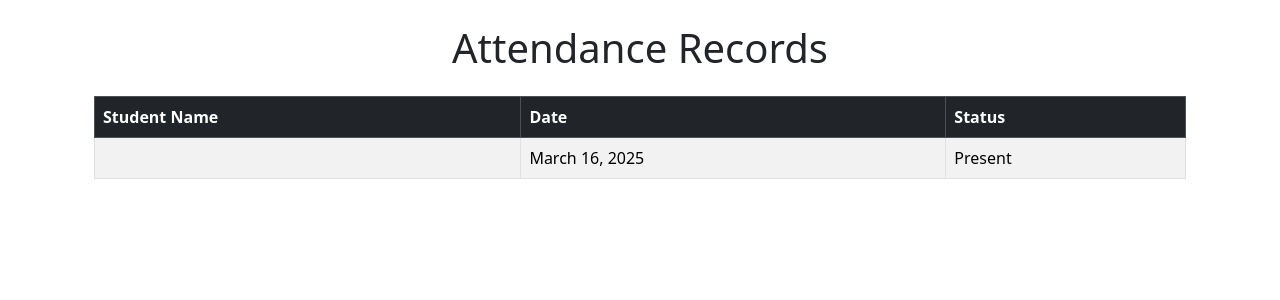
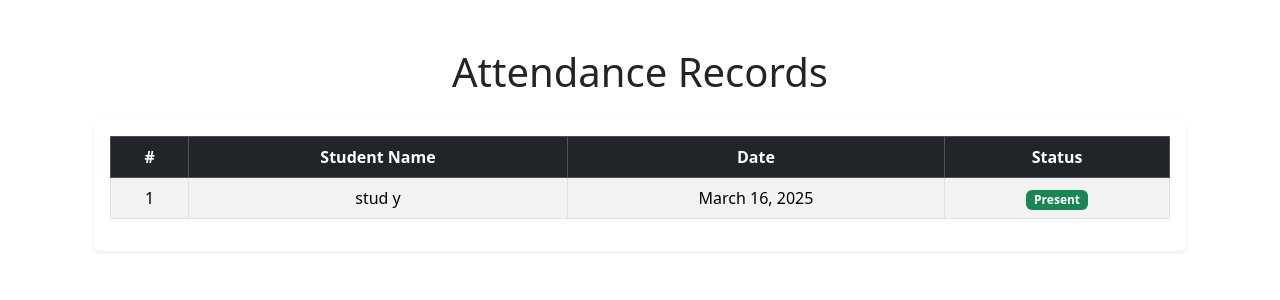
Before and after one commit to raj-vyadav/Django-Proj, a Django app: page /attendance in a window 1280 px wide. Shown: the part 56-356 px from the top of the page. Run offline with Django 5.2, Linux system fonts and the light colour scheme; a user stored in the database is signed in; data comes from the database, SQL or seed files in the repository; both versions use the stored data as it was after the commit; some libraries are stand-ins or nearby versions.

Commit message:
improved view attendance

```diff
--- a/main/templates/main/view_attendance.html
+++ b/main/templates/main/view_attendance.html
@@ -1,44 +1,44 @@
+<!-- filepath: e:\Django-Proj-1\templates\main\view_attendance.html -->
 {% extends 'base.html' %}
 
-{% block title %}View Attendance{% endblock %}
-
 {% block content %}
-<div class="container">
+<div class="container mt-5">
     <h1 class="mb-4 text-center">Attendance Records</h1>
 
     <!-- ✅ Attendance Table -->
-    <div class="table-responsive">
-        <table class="table table-bordered table-striped">
-            <thead class="table-dark">
+    <div class="table-responsive shadow-sm p-3 mb-5 bg-white rounded">
+        <table class="table table-hover table-striped table-bordered align-middle">
+            <thead class="table-dark text-center">
                 <tr>
-                    <th>Student Name</th>
-                    <th>Date</th>
-                    <th>Status</th>
+                    <th scope="col">#</th>
+                    <th scope="col">Student Name</th>
+                    <th scope="col">Date</th>
+                    <th scope="col">Status</th>
                 </tr>
             </thead>
             <tbody>
+                {% if attendances %}
                     {% for attendance in attendances %}
-                <tr>
-                    <td>{{ attendance.student.name }}</td>
+                    <tr class="text-center">
+                        <td>{{ forloop.counter }}</td>
+                        <td>{{ attendance.student.user.first_name }} {{ attendance.student.user.last_name }}</td>
                         <td>{{ attendance.date }}</td>
                         <td>
                             {% if attendance.status %}
-                            Present
+                                <span class="badge bg-success">Present</span>
                             {% else %}
-                            Absent
+                                <span class="badge bg-danger">Absent</span>
                             {% endif %}
                         </td>
                     </tr>
                     {% endfor %}
+                {% else %}
+                    <tr>
+                        <td colspan="4" class="text-center text-muted">No attendance records available.</td>
+                    </tr>
+                {% endif %}
             </tbody>
         </table>
     </div>
-    <!-- ✅ End of Attendance Table -->
-
-    {% if not attendances %}
-    <div class="alert alert-warning" role="alert">
-        No attendance records available.
-    </div>
-    {% endif %}
 </div>
 {% endblock %}
--- a/main/views.py
+++ b/main/views.py
@@ -106,8 +106,14 @@ def student_dashboard(request):
     return render(request, 'main/student_dashboard.html')
 
 # View Attendance
+@login_required(login_url='/login')
 def view_attendance(request):
-    attendances = Attendance.objects.all()
+    if request.user.groups.filter(name='Students').exists():
+        # Fetch attendance for the logged-in student
+        attendances = Attendance.objects.filter(student=request.user.student)
+    else:
+        # Fetch all attendance records for non-students (e.g., teachers)
+        attendances = Attendance.objects.all()
     return render(request, 'main/view_attendance.html', {'attendances': attendances})
 
 # View Marks
--- a/website/settings.py
+++ b/website/settings.py
@@ -25,7 +25,7 @@ SECRET_KEY = 'django-insecure-g#c!=2(q^k4kv30b%%=#^pntw7)6!_il^nx6(vd#-3(%_k1tj#
 # SECURITY WARNING: don't run with debug turned on in production!
 DEBUG = True
 
-ALLOWED_HOSTS = ['django-proj-1.onrender.com']
+# ALLOWED_HOSTS = ['django-proj-1.onrender.com']
 
 
 # Application definition
```
Also changed, not shown: db.sqlite3. Lines whose indentation alone changed are shown as unchanged.
